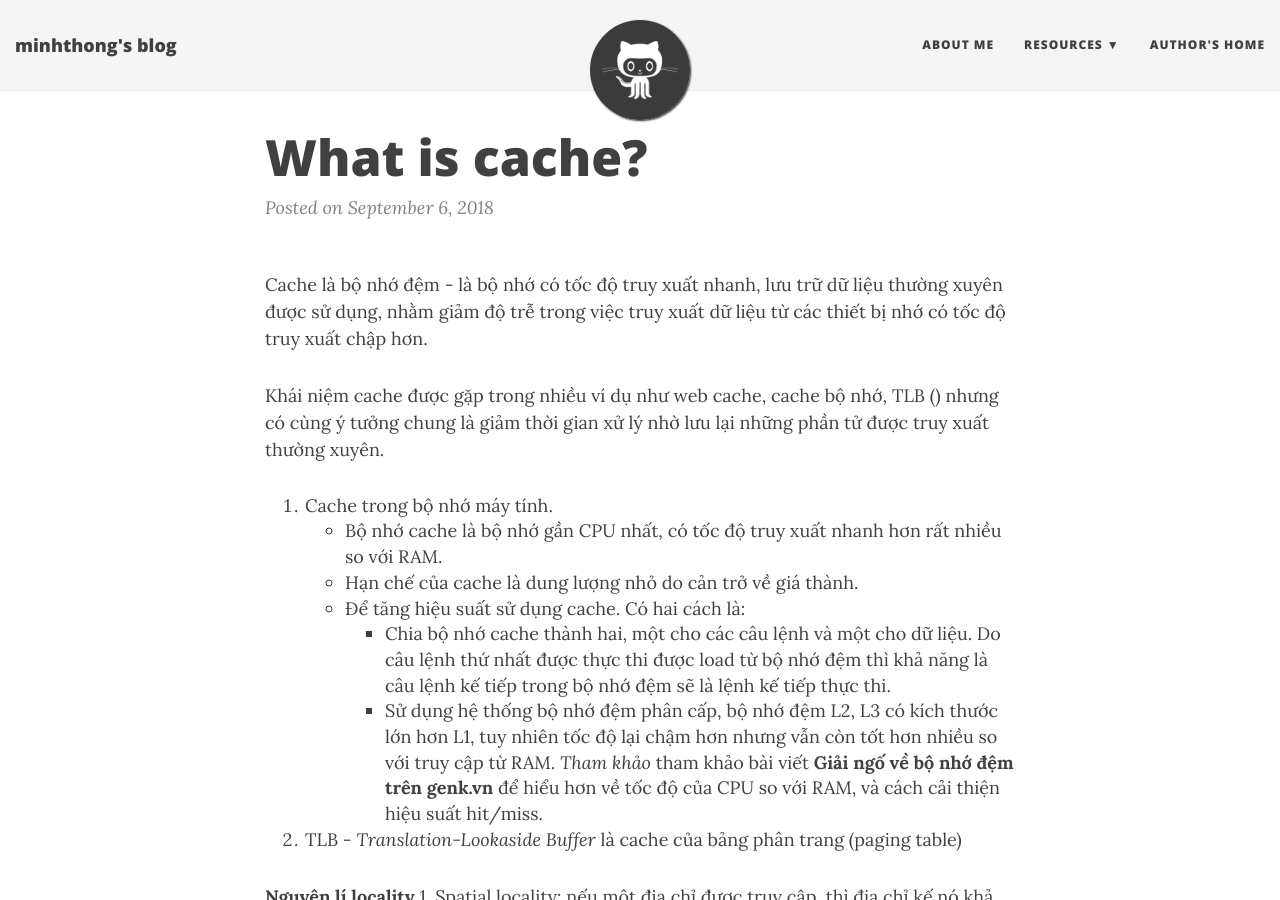
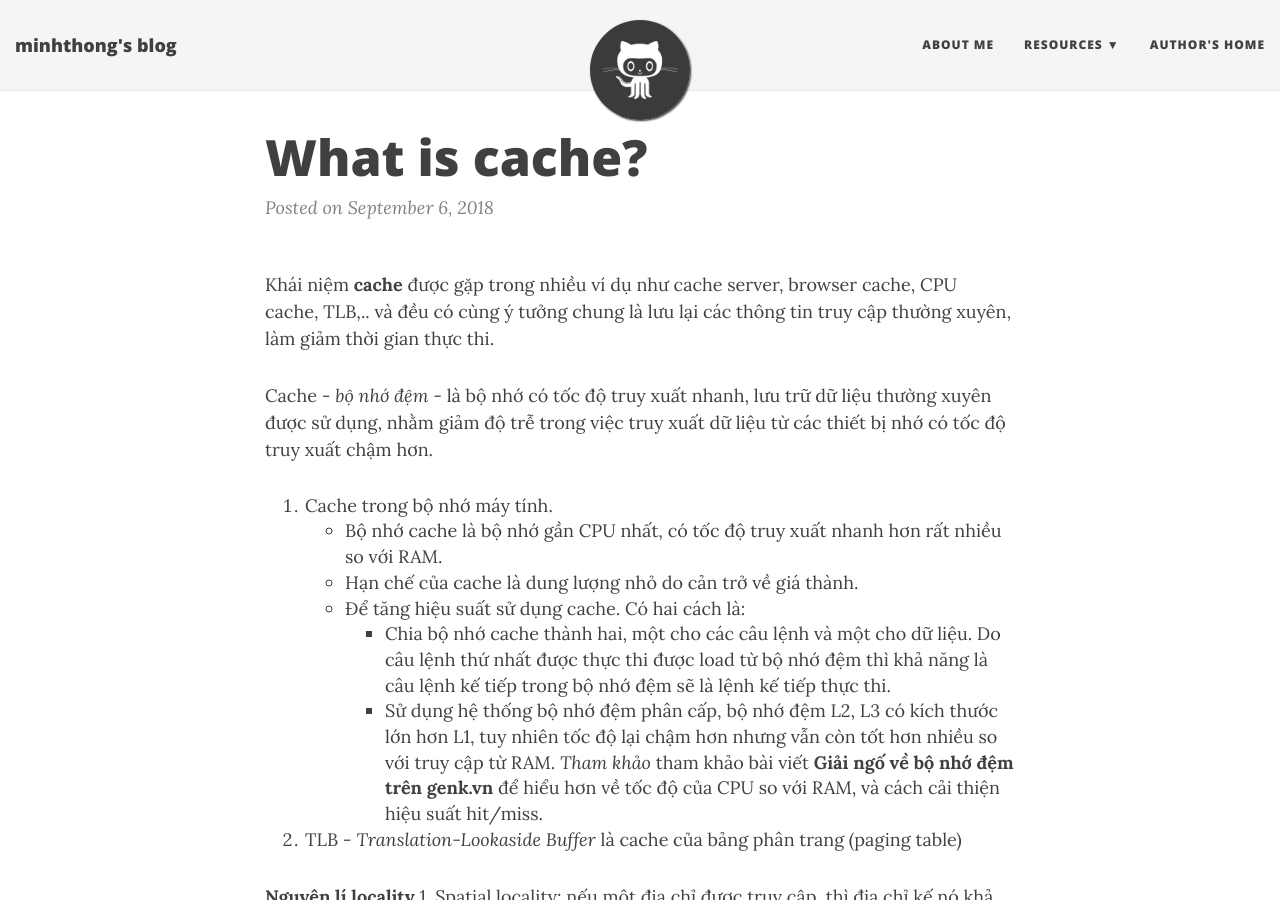
Before and after one commit to minhthong494/minhthong494.github.io, a Jekyll site: the page built from _posts/2018-09-06-cache.md, in a window 1280 px wide and 900 px high. Built offline with Jekyll 4.4.1, drawn with Linux system fonts in a browser that asks for light colours; nearby versions of some CDN libraries.

Commit message:
Update 2018-09-06-cache.md

```diff
--- a/_posts/2018-09-06-cache.md
+++ b/_posts/2018-09-06-cache.md
@@ -3,10 +3,9 @@ layout: post
 published: true
 title: What is cache?
 ---
+Khái niệm **cache** được gặp trong nhiều ví dụ như cache server, browser cache, CPU cache, TLB,.. và đều có cùng ý tưởng chung là lưu lại các thông tin truy cập thường xuyên, làm giảm thời gian thực thi.
 
-Cache là bộ nhớ đệm - là bộ nhớ có tốc độ truy xuất nhanh, lưu trữ dữ liệu thường xuyên được sử dụng, nhằm giảm độ trễ trong việc truy xuất dữ liệu từ các thiết bị nhớ có tốc độ truy xuất chập hơn.
-
-Khái niệm cache được gặp trong nhiều ví dụ như web cache, cache bộ nhớ, TLB () nhưng có cùng ý tưởng chung là giảm thời gian xử lý nhờ lưu lại những phần tử được truy xuất thường xuyên.
+Cache - _bộ nhớ đệm_ - là bộ nhớ có tốc độ truy xuất nhanh, lưu trữ dữ liệu thường xuyên được sử dụng, nhằm giảm độ trễ trong việc truy xuất dữ liệu từ các thiết bị nhớ có tốc độ truy xuất chậm hơn.
 
 1. Cache trong bộ nhớ máy tính.
 	- Bộ nhớ cache là bộ nhớ gần CPU nhất, có tốc độ truy xuất nhanh hơn rất nhiều so với RAM.
@@ -15,6 +14,7 @@ Khái niệm cache được gặp trong nhiều ví dụ như web cache, cache b
 		- Chia bộ nhớ cache thành hai, một cho các câu lệnh và một cho dữ liệu. Do câu lệnh thứ nhất được thực thi được load từ bộ nhớ đệm thì khả năng là câu lệnh kế tiếp trong bộ nhớ đệm sẽ là lệnh kế tiếp thực thi.
 		- Sử dụng hệ thống bộ nhớ đệm phân cấp, bộ nhớ đệm L2, L3 có kích thước lớn hơn L1, tuy nhiên tốc độ lại chậm hơn nhưng vẫn còn tốt hơn nhiều so với truy cập từ RAM.
 _Tham khảo_ tham khảo bài viết **Giải ngố về bộ nhớ đệm trên genk.vn** để hiểu hơn về tốc độ của CPU so với RAM, và cách cải thiện hiệu suất hit/miss.
+
 2. TLB - _Translation-Lookaside Buffer_ là cache của bảng phân trang (paging table)
 
 **Nguyên lí locality**
```
